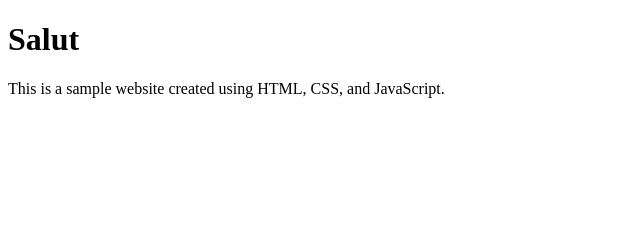
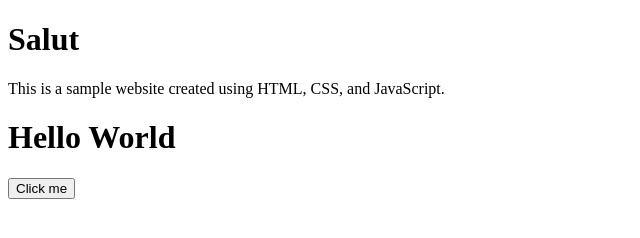
Before and after one commit to tim-vdb/exo6, a plain HTML site: page index.html in a window 1280 px wide. Shown: the whole page, without its empty margins (0-640 px from the left). Drawn offline with Linux system fonts and the light colour scheme.

Commit message:
feat(button):

```diff
--- a/index.html
+++ b/index.html
@@ -10,6 +10,13 @@
 <body>
     <h1>Salut</h1>
     <p>This is a sample website created using HTML, CSS, and JavaScript.</p>
+    <h1>Hello World</h1>
+    <button>Click me</button>
+    <script>
+        document.querySelector('button').addEventListener('click', function () {
+            alert('Button clicked');
+        });
+    </script>
 </body>
 
 </html>
```
